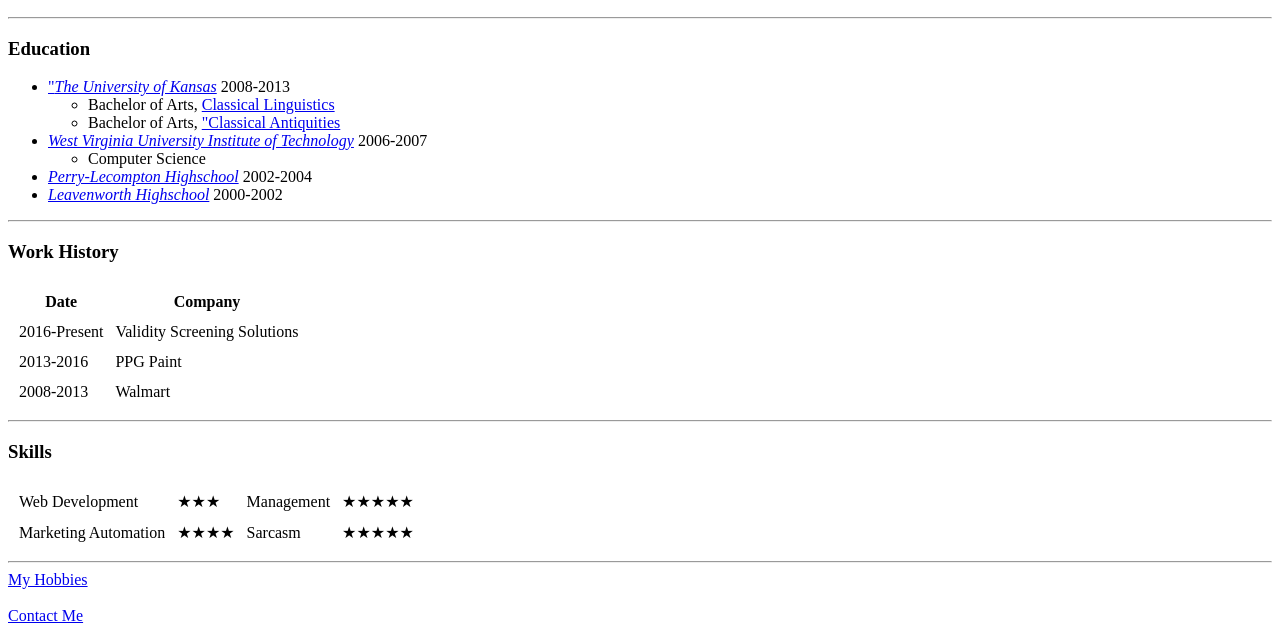
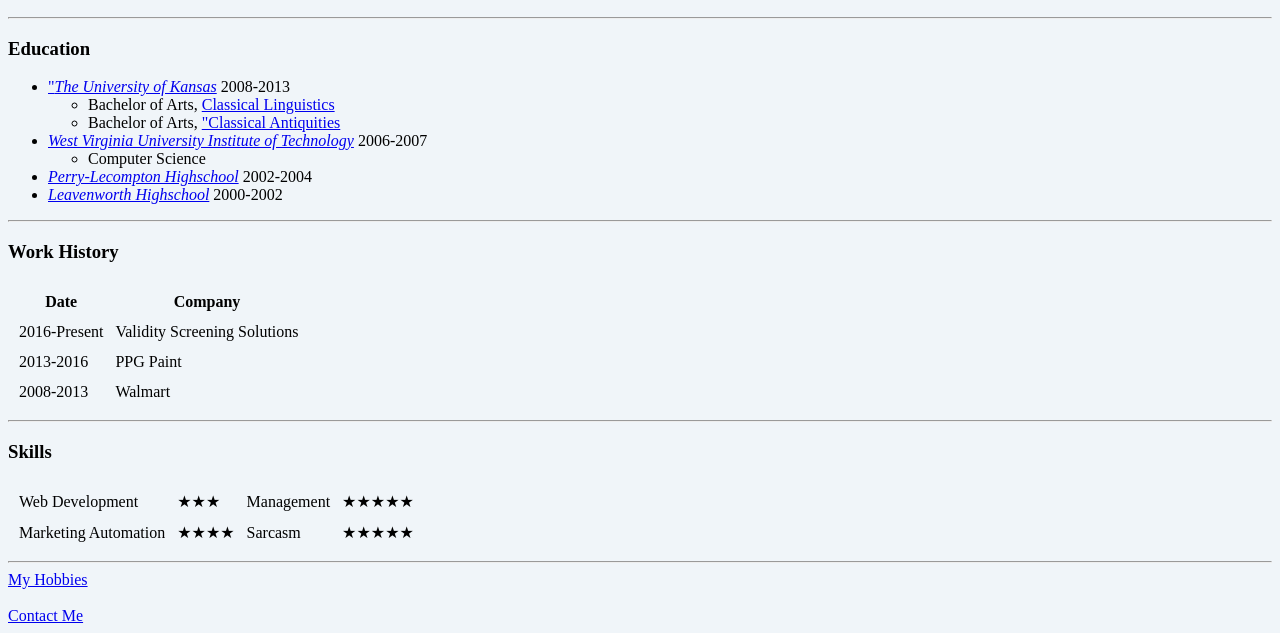
Before and after one commit to stefn-adams/cv, a plain HTML site: page index.html in a window 1280 px wide. Shown: the part 428-1061 px from the top of the page. Drawn offline with Linux system fonts and the light colour scheme.

Commit message:
Update index.html

```diff
--- a/index.html
+++ b/index.html
@@ -6,7 +6,7 @@
   <title>Stephen's Personal Page</title>
 </head>
 
-<body>
+<body style="background-color: #f0f5f9;">
   <table cellspacing="20">
     <tr>
       <td><img src="https://raw.githubusercontent.com/stefn-adams/cv/master/Images/stephen.png" alt="stephen-adams" /></td>
```
